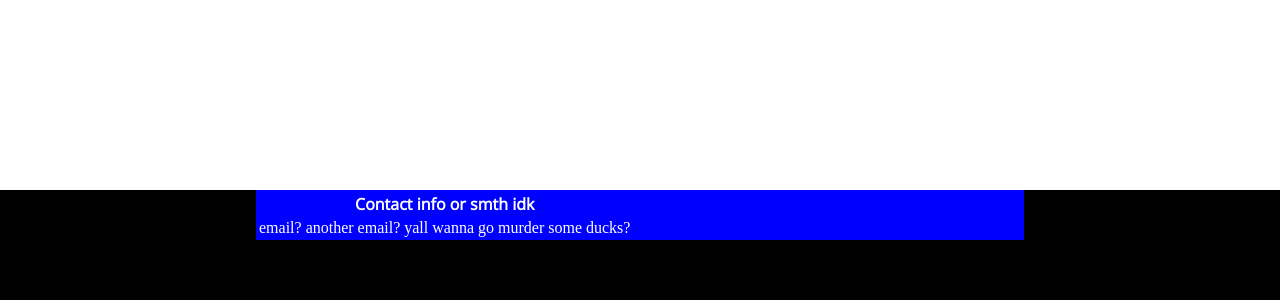
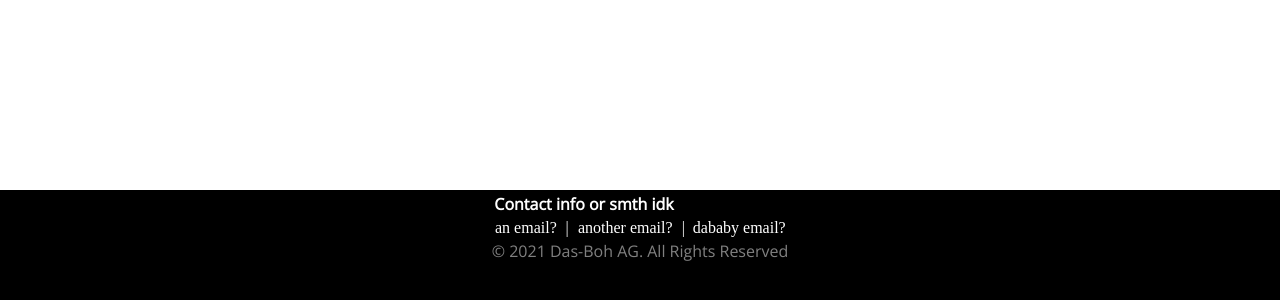
Before and after one commit to cbt-inspector/bohde, a Nuxt app: page /template in a window 1280 px wide. Shown: the part 1635-1935 px from the top of the page. Built offline with nearby package versions, Linux system fonts and the light colour scheme.

Commit message:
copyright data (swiper no swiping)

```diff
--- a/pages/template.vue
+++ b/pages/template.vue
@@ -26,16 +26,19 @@
 </div>
 <div class="footeradv">
 <div class="foottable">
-  <table>
+  <table style="margin-left:auto;margin-right:auto;">
     <tr>
       <th colspan="3" style="font-family:'Open Sans',sans-serif">Contact info or smth idk</th>
     </tr>
     <tr>
-      <td>email?</td>
+      <td>an email?</td>
+      <td>&nbsp;|&nbsp;</td>
       <td>another email?</td>
-      <td>yall wanna go murder some ducks?</td>
+      <td>&nbsp;|&nbsp;</td>
+      <td>dababy email?</td>
     </tr>
   </table>
+  <a style="color: rgba(255, 255, 255, 0.5)">&copy; 2021 Das-Boh AG. All Rights Reserved</a>
 </div>
 </div>
 </header>
@@ -163,11 +166,9 @@ a {
 }
 .footeradv td, th, {
   font-family: 'Courier Prime', monospace;
+  text-align: center;
 }
 .foottable {
-  width: 60%;
-  margin-left: 20%;
-  margin-right: 20%;
-  background: blue;
+  background: black;
 }
 </style>
```
